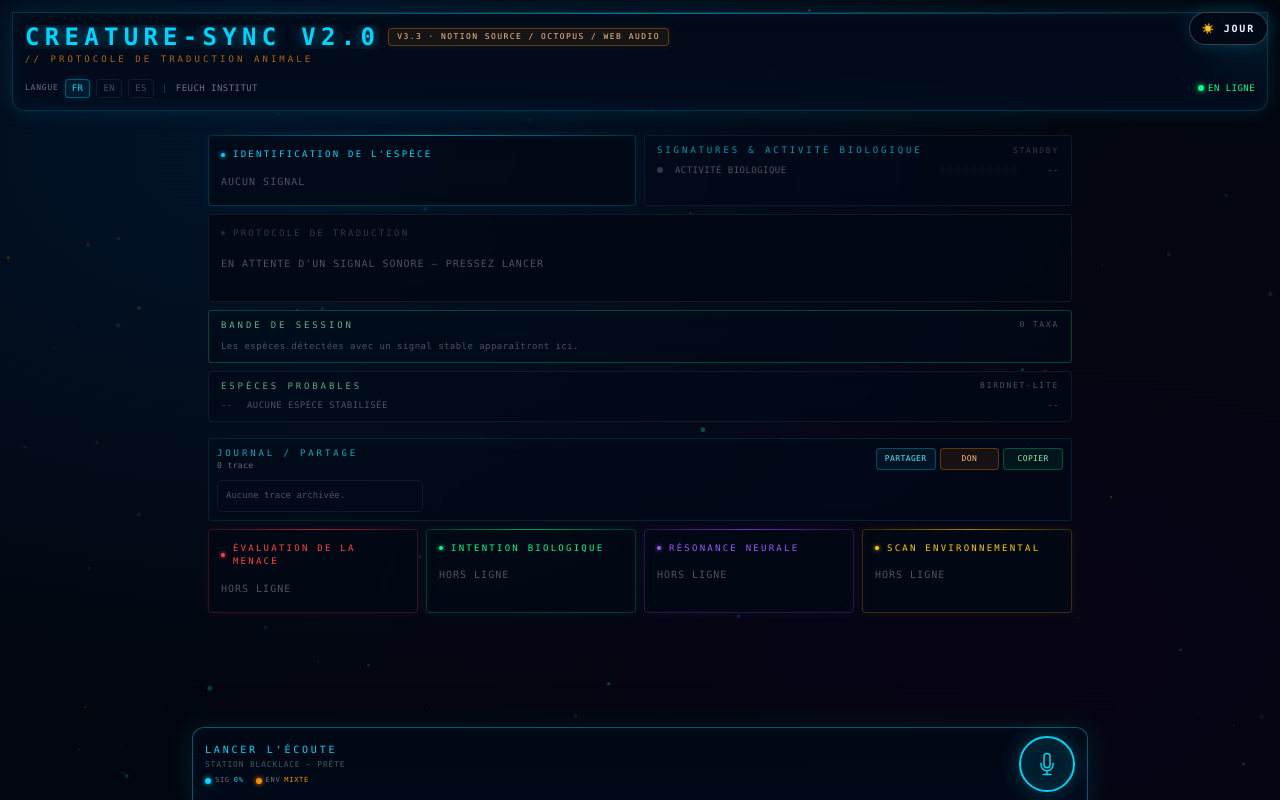
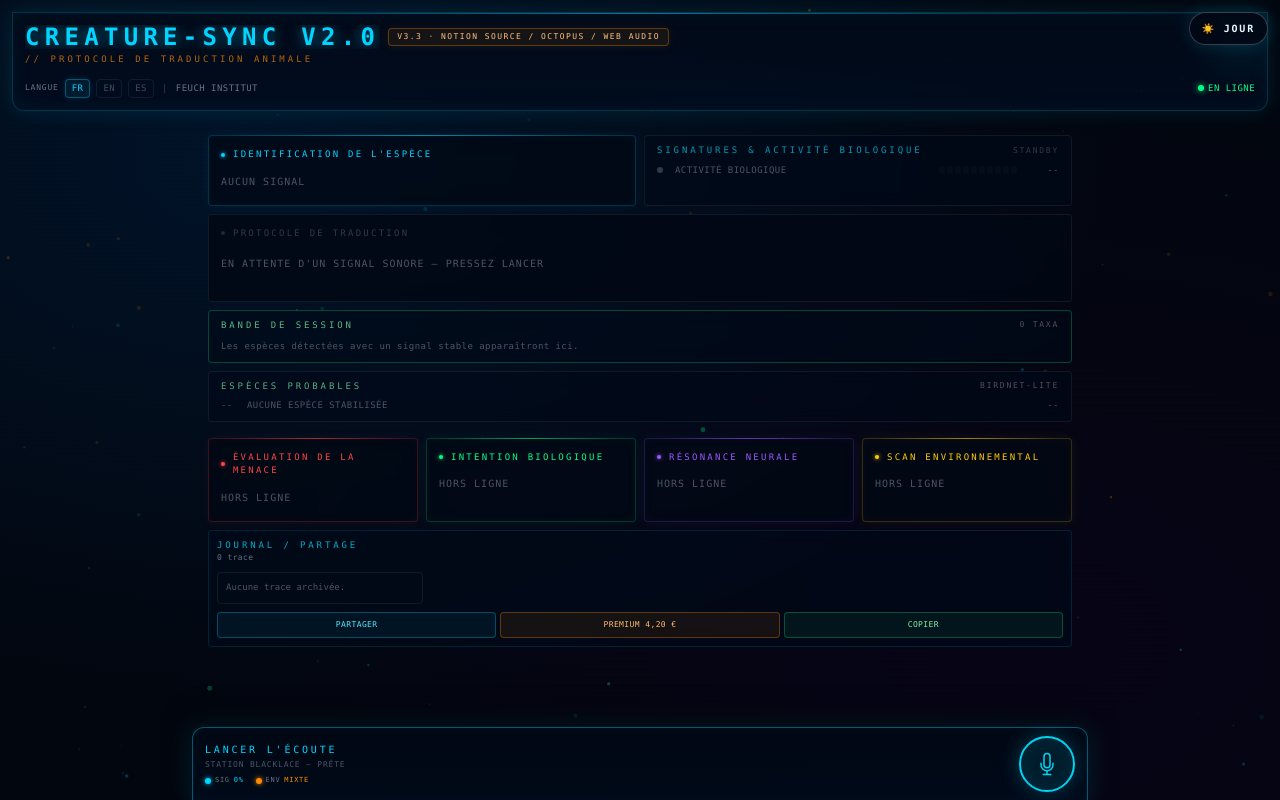
Before and after one commit to benoitlub/Creature-sync, a React (Vite) app: page / in a window 1280 px wide. Built offline with nearby package versions, Linux system fonts and the light colour scheme.

Commit message:
feat: move journal below analysis cards and add Feuch Institute Premium

```diff
--- a/src/components/CompactSessionJournal.tsx
+++ b/src/components/CompactSessionJournal.tsx
@@ -2,7 +2,7 @@ import { useEffect, useState } from "react";
 import { clearSessionJournal, deleteSessionEntry, getSessionJournal, type SessionJournalEntry } from "../utils/sessionJournal";
 
 const APP_URL = "https://benoitlub.github.io/Creature-sync/";
-const DONATE_URL = ["https://www.paypal.com/cgi-bin/webscr?cmd=_donations", "business=benoitlubert@gmail.com", "currency_code=EUR", "item_name=Support+Creature-sync"].join("&");
+const PREMIUM_URL = `${APP_URL}premium.html`;
 
 function formatDate(value: string) {
   try { return new Date(value).toLocaleString("fr-FR", { dateStyle: "short", timeStyle: "short" }); } catch { return value; }
@@ -59,12 +59,12 @@ export function CompactSessionJournal({ latestEntry }: { latestEntry: SessionJou
     }
   }
 
-  function donate() { window.open(DONATE_URL, "_blank", "noopener,noreferrer"); }
+  function openPremium() { window.open(PREMIUM_URL, "_blank", "noopener,noreferrer"); }
 
   async function copyCall() {
     try {
-      await navigator.clipboard.writeText(`Soutenir Creature-sync : ${APP_URL}\nDon : benoitlubert@gmail.com`);
-      setStatus("Appel copié.");
+      await navigator.clipboard.writeText(`Feuch Institute Premium — 4,20 € / mois\n${PREMIUM_URL}`);
+      setStatus("Lien Premium copié.");
     } catch { setStatus("Copie impossible."); }
   }
 
@@ -82,16 +82,11 @@ export function CompactSessionJournal({ latestEntry }: { latestEntry: SessionJou
   }
 
   return (
-    <div className="rounded border p-2 backdrop-blur-sm" style={{ borderColor: "#00d4ff22", background: "rgba(0,10,25,0.62)" }}>
+    <div className="order-20 rounded border p-2 backdrop-blur-sm" style={{ borderColor: "#00d4ff22", background: "rgba(0,10,25,0.62)" }}>
       <div className="flex items-center justify-between gap-2">
         <div className="min-w-0">
           <div className="text-[9px] font-mono tracking-[0.32em] uppercase text-cyan-400/80">Journal / partage</div>
           <div className="truncate text-[8px] font-mono tracking-wider text-gray-500">{entries.length} trace{entries.length > 1 ? "s" : ""}{selected ? ` // ${iconFor(selected.speciesName)} ${selected.speciesName}` : ""}</div>
-        </div>
-        <div className="grid grid-cols-3 gap-1 shrink-0">
-          <button type="button" onClick={share} className="rounded border px-2 py-1 text-[8px] font-mono uppercase tracking-wider text-cyan-300" style={{ borderColor: "rgba(0,212,255,0.30)", background: "rgba(0,212,255,0.06)" }}>Partager</button>
-          <button type="button" onClick={donate} className="rounded border px-2 py-1 text-[8px] font-mono uppercase tracking-wider text-orange-300" style={{ borderColor: "rgba(255,140,0,0.32)", background: "rgba(255,140,0,0.08)" }}>Don</button>
-          <button type="button" onClick={copyCall} className="rounded border px-2 py-1 text-[8px] font-mono uppercase tracking-wider text-green-300" style={{ borderColor: "rgba(0,255,136,0.26)", background: "rgba(0,255,136,0.06)" }}>Copier</button>
         </div>
       </div>
       {status && <div className="pt-1 text-[8px] font-mono text-green-300/70 tracking-wider">{status}</div>}
@@ -121,6 +116,12 @@ export function CompactSessionJournal({ latestEntry }: { latestEntry: SessionJou
           </div>
         )}
       </div>
+
+      <div className="mt-2 grid grid-cols-3 gap-1">
+        <button type="button" onClick={share} className="rounded border px-2 py-1.5 text-[8px] font-mono uppercase tracking-wider text-cyan-300" style={{ borderColor: "rgba(0,212,255,0.30)", background: "rgba(0,212,255,0.06)" }}>Partager</button>
+        <button type="button" onClick={openPremium} className="rounded border px-2 py-1.5 text-[8px] font-mono uppercase tracking-wider text-orange-300" style={{ borderColor: "rgba(255,140,0,0.32)", background: "rgba(255,140,0,0.08)" }}>Premium 4,20 €</button>
+        <button type="button" onClick={copyCall} className="rounded border px-2 py-1.5 text-[8px] font-mono uppercase tracking-wider text-green-300" style={{ borderColor: "rgba(0,255,136,0.26)", background: "rgba(0,255,136,0.06)" }}>Copier</button>
+      </div>
     </div>
   );
 }
```
